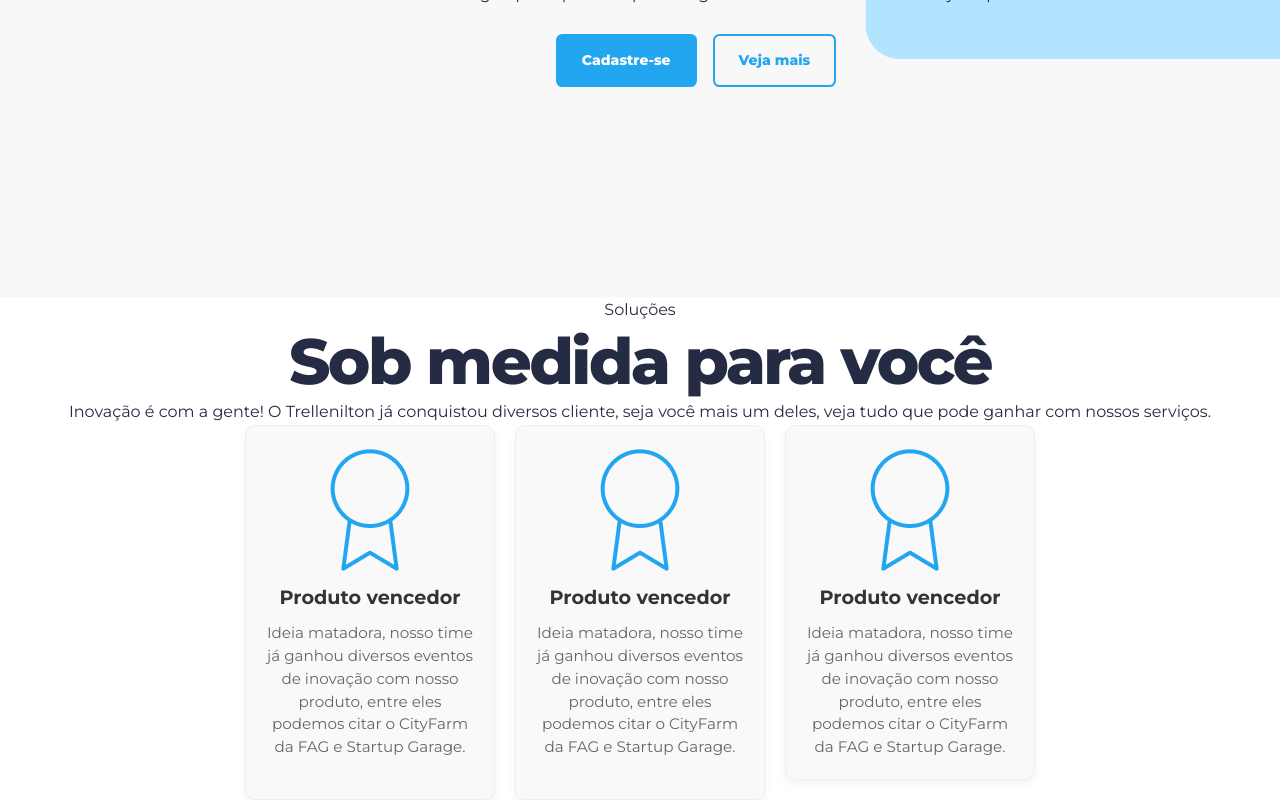
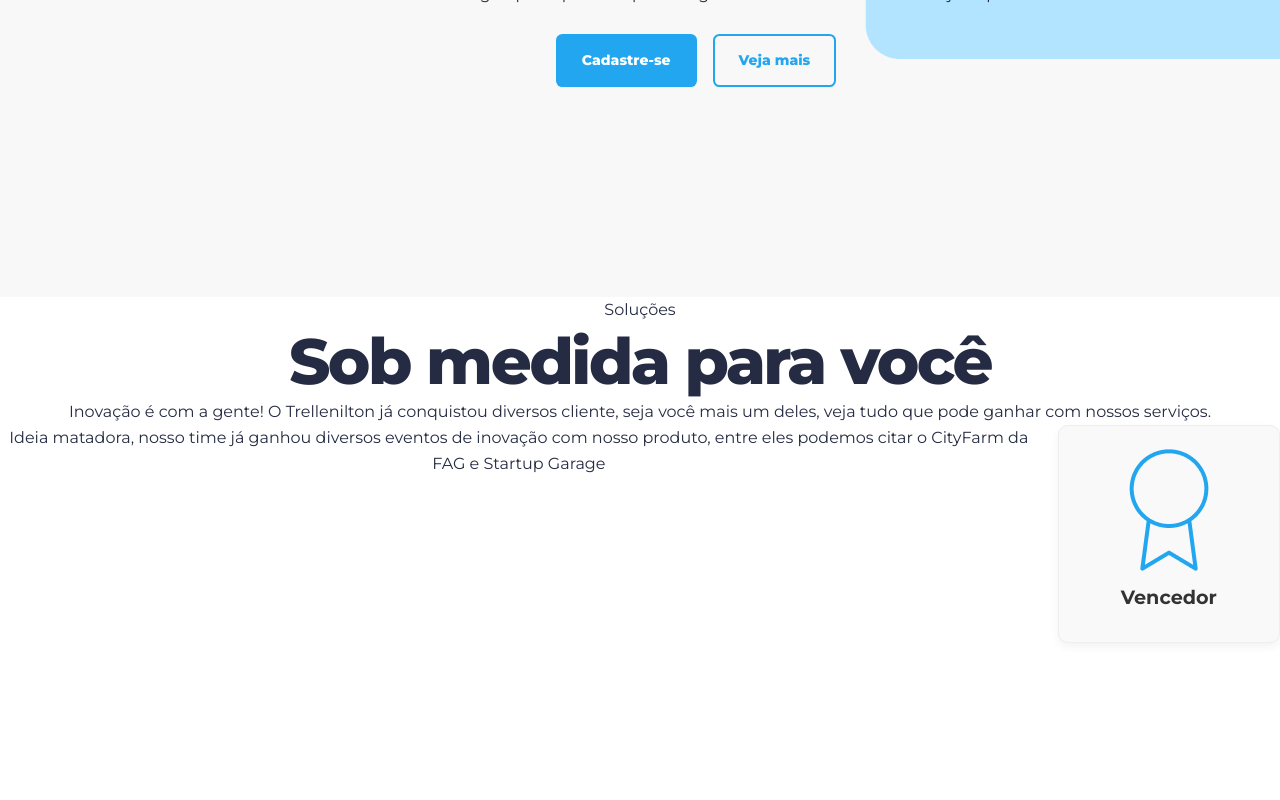
Before and after one commit to DiegoAATrevisan/landing-page, a React (Vite) app: page / in a window 1280 px wide. Shown: the part 503-1303 px from the top of the page. After the commit the page ends 1166 px from the top, so only its background shows below. Built offline with nearby package versions, Linux system fonts and the light colour scheme.

Commit message:
added build automation, and card component.

```diff
--- /dev/null
+++ b/src/components/Card.tsx
@@ -0,0 +1,16 @@
+
+interface ICardProps {
+    text: string;
+    title?: string;
+    imgSrc?: string;
+}
+
+export default function Card({ imgSrc, text, title }: ICardProps) {
+    return (
+        <div className="card">
+            {imgSrc && <img src={imgSrc} alt={title || "Card Image"} />}
+            <strong>{title}</strong>
+            <p>{text}</p>
+        </div>
+    )
+}
--- a/src/pages/Home.tsx
+++ b/src/pages/Home.tsx
@@ -10,6 +10,7 @@ import HeroRectangleOne from "../assets/images/RectangleOne.png";
 import HeroRectangleTwo from "../assets/images/RectangleTwo.png";
 import iconePremio from "../assets/images/icone premio.png";
 import { useState } from "react";
+import Card from "../components/Card";
 
 export default function Home() {
     const [showMobileMenu, setShowMobileMenu] = useState(false);
@@ -105,24 +106,10 @@ export default function Home() {
                         diversos cliente, seja você mais um deles, veja tudo que pode
                         ganhar com nossos serviços.
                     </p>
-                    <div className="flex gap-1 cards-container">
-                        <div className="card">
-                            <img src={iconePremio} />
-                            <strong>Produto vencedor</strong>
-                            <p>Ideia matadora, nosso time já ganhou diversos eventos de inovação com nosso produto, entre eles podemos citar o CityFarm da FAG e Startup Garage.</p>
-                        </div>
-                        <div className="card">
-                            <img src={iconePremio} />
+                    <div className="cards-container">
+                        Ideia matadora, nosso time já ganhou diversos eventos de inovação com nosso produto, entre eles podemos citar o CityFarm da FAG e Startup Garage
+                        <Card imgSrc={iconePremio} title="Vencedor" text=""></Card>
 
-                            <strong>Produto vencedor</strong>
-                            <p>Ideia matadora, nosso time já ganhou diversos eventos de inovação com nosso produto, entre eles podemos citar o CityFarm da FAG e Startup Garage.</p>
-                        </div>
-                        <div className="card">
-                            <img src={iconePremio} />
-
-                            <strong>Produto vencedor</strong>
-                            <p>Ideia matadora, nosso time já ganhou diversos eventos de inovação com nosso produto, entre eles podemos citar o CityFarm da FAG e Startup Garage.</p>
-                        </div>
                     </div>
                 </div>
             </section>
```
Also changed, not shown: 1 other file (tests, documents, lock files or other folders).
